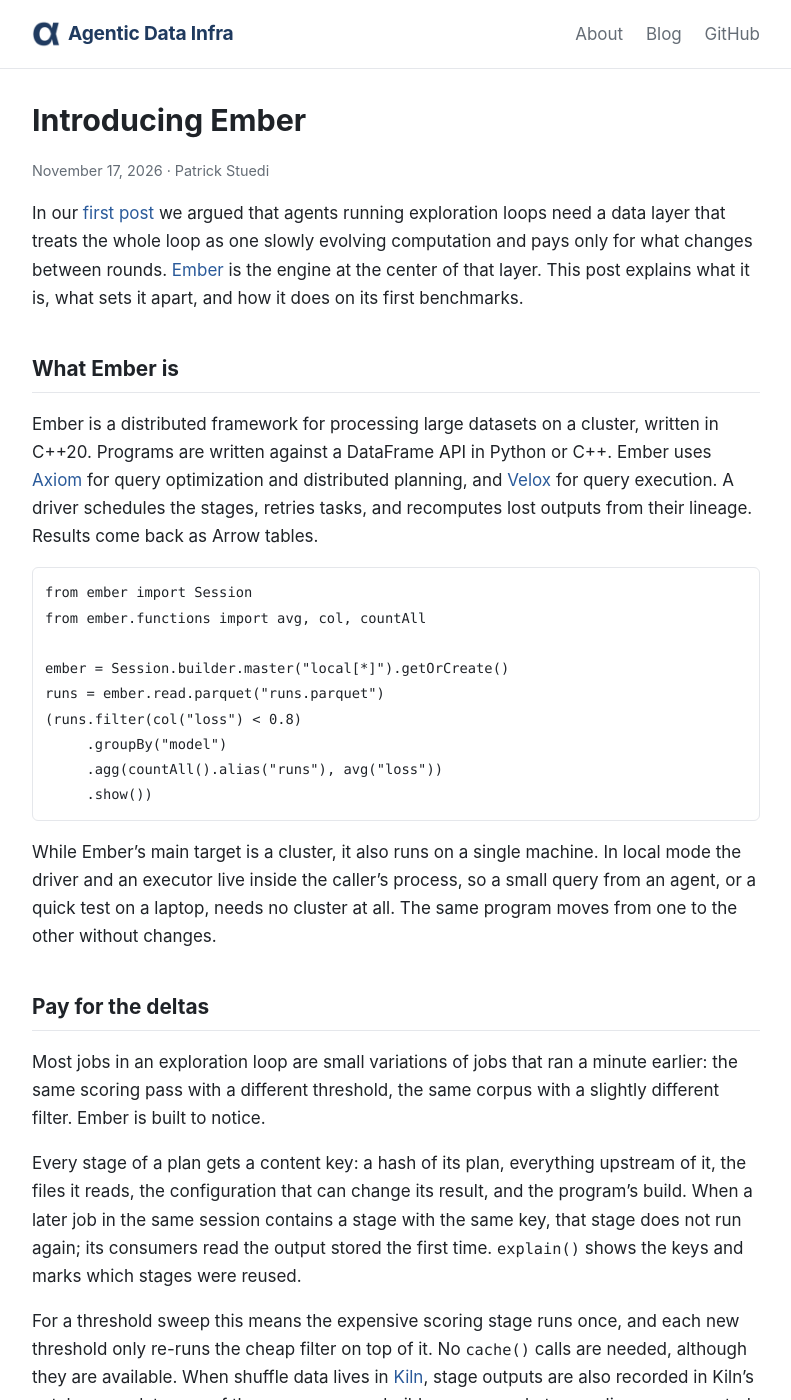
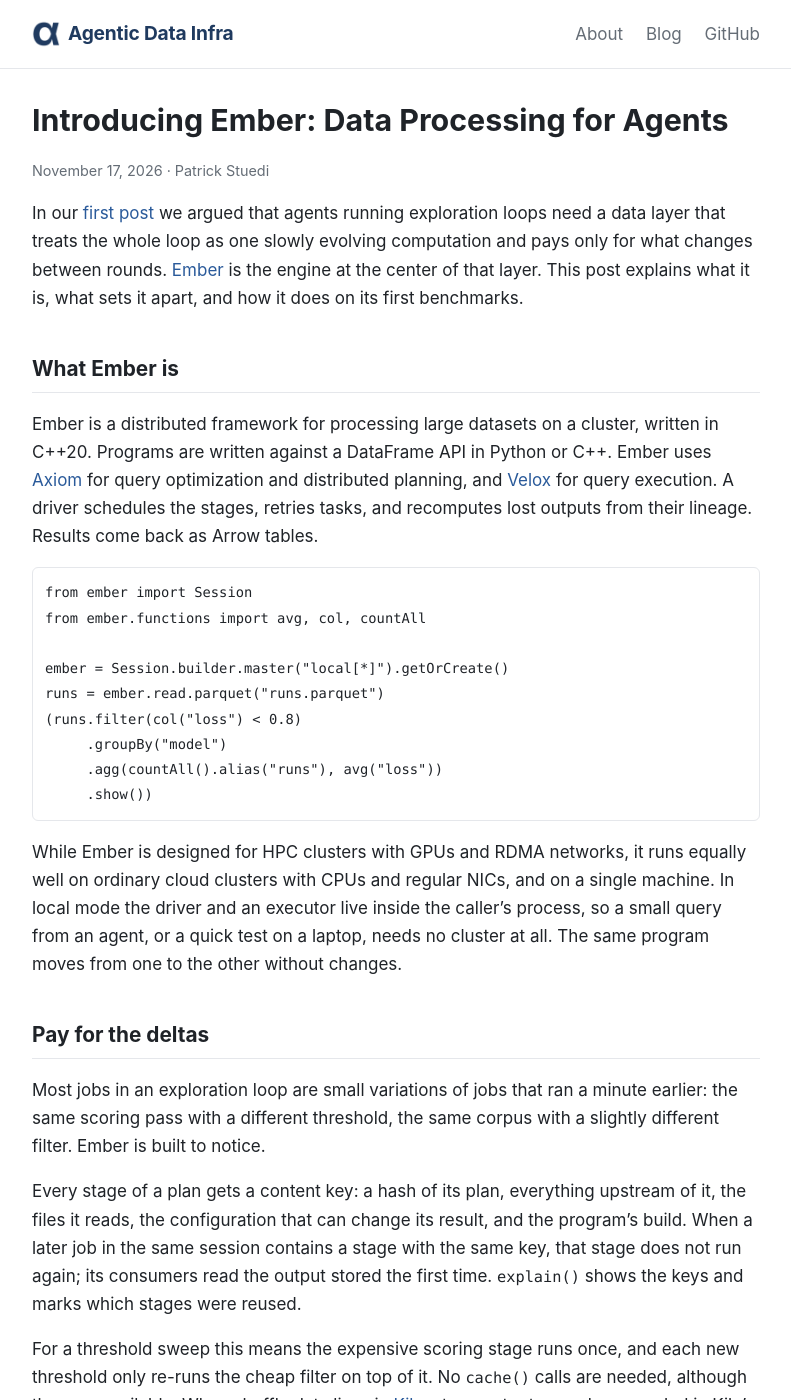
Before and after one commit to agentic-data-infra/agentic-data-infra.github.io, a Jekyll site: the page built from _posts/2026-11-17-introducing-ember.md, in a window 1280 px wide and 1400 px high. Shown: the whole window, without its empty margins (244-1035 px from the left). Built offline with Jekyll 4.4.1, drawn with Linux system fonts in a browser that asks for light colours; some of the changed text lies outside the part shown.

Commit message:
Ember post: title, deployment sentence, GPUDirect shuffle
Co-Authored-By: Claude Opus 5.5 (1M context) <noreply@anthropic.com>

````diff
--- a/_posts/2026-11-17-introducing-ember.md
+++ b/_posts/2026-11-17-introducing-ember.md
@@ -1,6 +1,6 @@
 ---
 layout: post
-title: "Introducing Ember"
+title: "Introducing Ember: Data Processing for Agents"
 author: "Patrick Stuedi"
 date: 2026-11-17 10:30:00 -0800
 description: "A distributed DataFrame engine for agents: content-hashed stages, model calls as expressions, and shuffle that outlives its workers."
@@ -36,8 +36,9 @@ runs = ember.read.parquet("runs.parquet")
      .show())
 ```
 
-While Ember's main target is a cluster, it also runs on a single machine. In
-local mode the driver and an executor live inside the caller's process, so a small
+While Ember is designed for HPC clusters with GPUs and RDMA networks, it runs
+equally well on ordinary cloud clusters with CPUs and regular NICs, and on a
+single machine. In local mode the driver and an executor live inside the caller's process, so a small
 query from an agent, or a quick test on a laptop, needs no cluster at all. The
 same program moves from one to the other without changes.
 
@@ -134,7 +135,7 @@ current list.
 | | Today | Planned |
 | --- | --- | --- |
 | Reuse | <span class="item" markdown="span">Content-keyed stages, shown by `explain()`</span><span class="item" markdown="span">Reuse within a session, and across runs of the same build through Kiln's catalog</span><span class="item" markdown="span">`cache()` and `persist()`</span> | <span class="item" markdown="span">Reuse across sessions and agents, through a persistent driver and catalog</span><span class="item" markdown="span">Deciding what to keep from predicted reuse</span> |
-| Execution | <span class="item" markdown="span">Task retry and recompute from lineage</span><span class="item" markdown="span">Shuffle and datasets in Kiln, over one-sided RDMA</span> | <span class="item" markdown="span">Shared scans across concurrent queries</span><span class="item" markdown="span">Differential execution from where a candidate diverges from its baseline</span><span class="item" markdown="span">Progressive results with tightening confidence intervals</span> |
+| Execution | <span class="item" markdown="span">Task retry and recompute from lineage</span><span class="item" markdown="span">Shuffle and datasets in Kiln, over one-sided RDMA</span> | <span class="item" markdown="span">Shared scans across concurrent queries</span><span class="item" markdown="span">Differential execution from where a candidate diverges from its baseline</span><span class="item" markdown="span">Progressive results with tightening confidence intervals</span><span class="item" markdown="span">GPUDirect RDMA shuffle: map outputs move directly between GPU memories</span> |
 | Models | `ai.generate` with typed outputs, called only on rows that reach it, reused like any stage | Models next to the data: inference on the job's own GPUs |
 | Operations | Local mode, Kubernetes clusters, a Python wheel | <span class="item" markdown="span">Many hosts on real RDMA networks</span><span class="item" markdown="span">GPU execution through Velox's cuDF backend</span><span class="item" markdown="span">Elastic scale-out and scale-in</span><span class="item" markdown="span">Lineage and guardrails as queryable tables</span> |
 {: .compare .lead}
````
